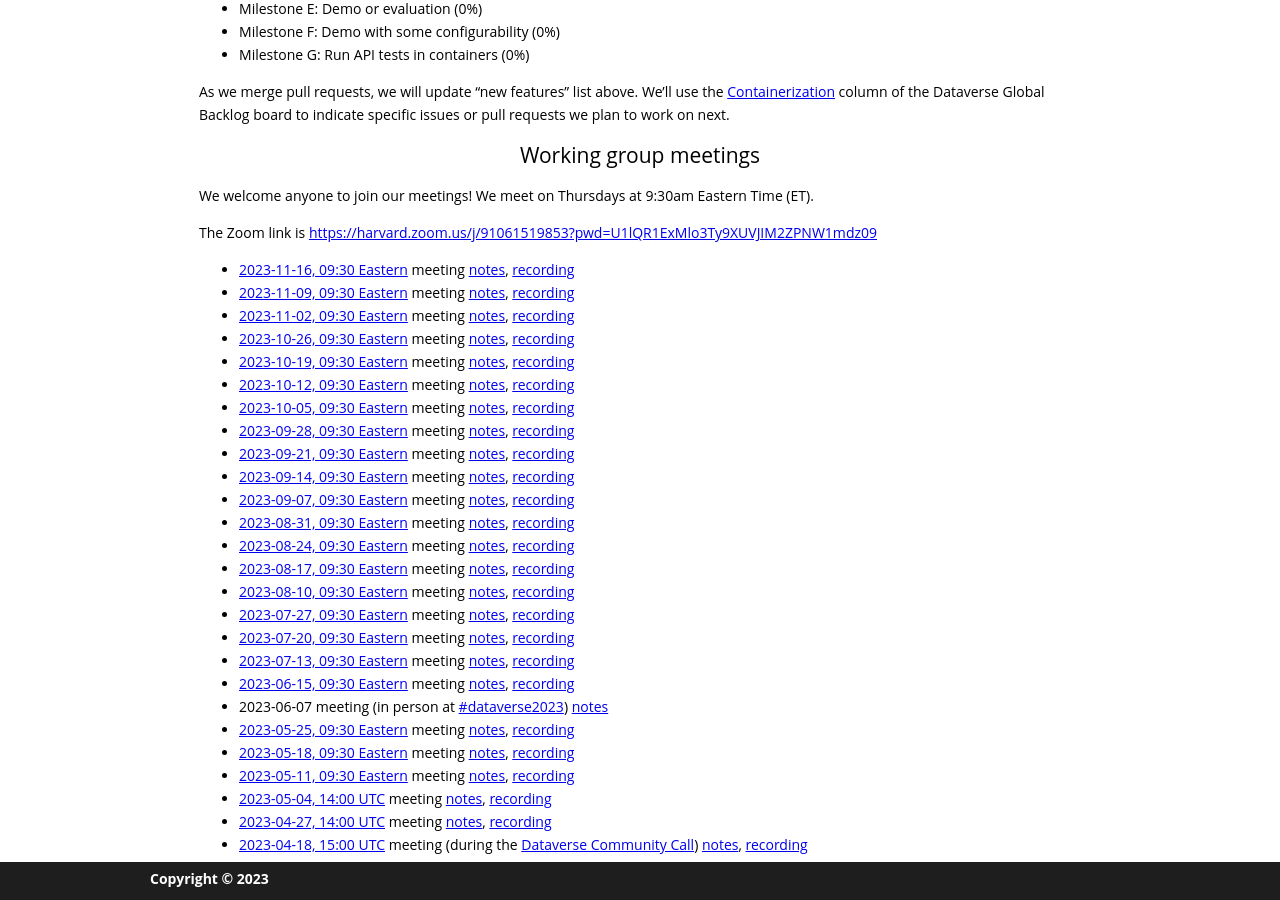
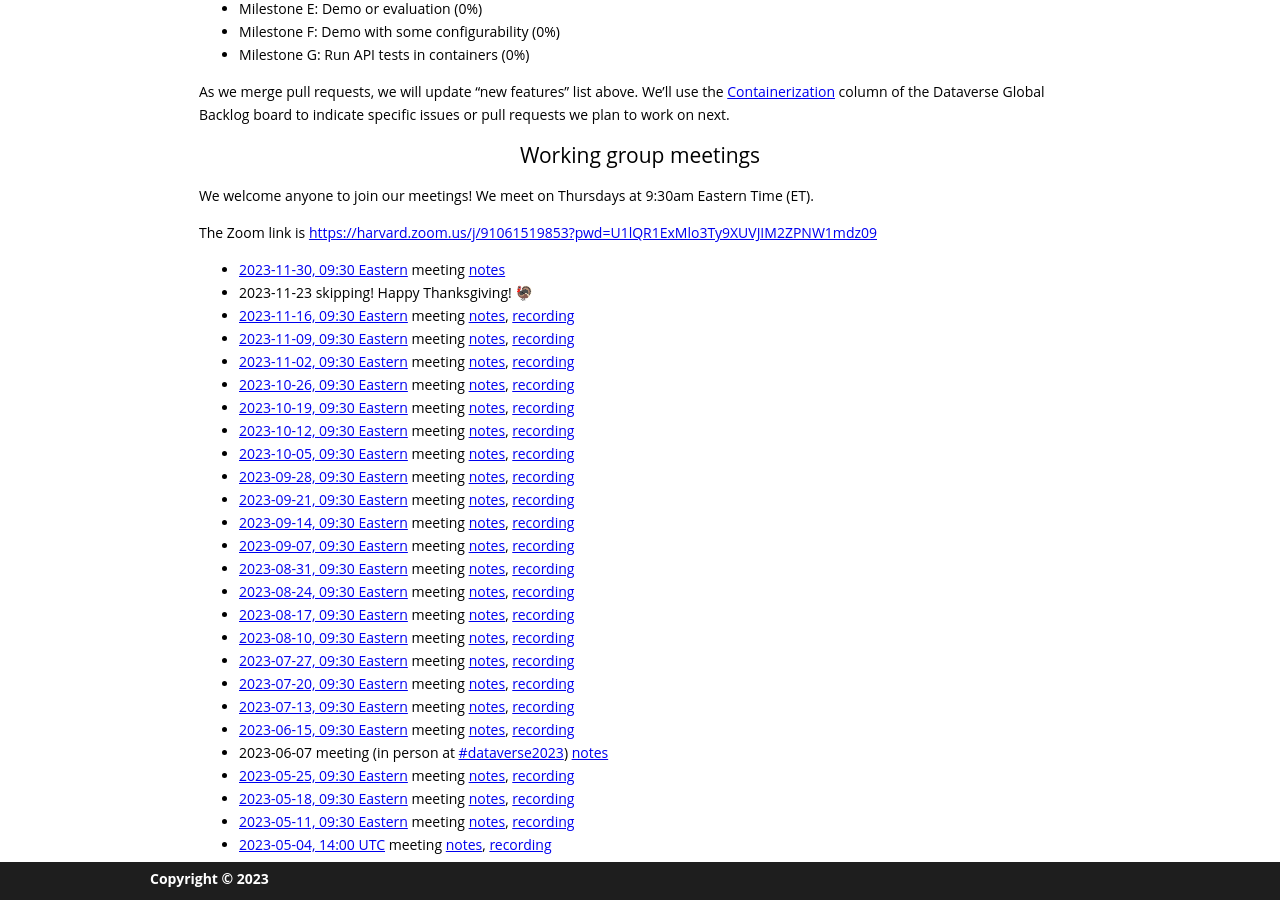
Before and after one commit to gdcc/ct.gdcc.io, a Jekyll site: the page built from index.md, in a window 1280 px wide and 900 px high, scrolled down 1565 px. Built offline with Jekyll 4.4.1, drawn with Linux system fonts in a browser that asks for light colours; our own code applies the rules of GitHub Pages for plain Markdown files.

Commit message:
add next meeting

```diff
--- a/index.md
+++ b/index.md
@@ -57,6 +57,8 @@ We welcome anyone to join our meetings! We meet on Thursdays at 9:30am Eastern T
 
 The Zoom link is <https://harvard.zoom.us/j/91061519853?pwd=U1lQR1ExMlo3Ty9XUVJIM2ZPNW1mdz09>
 
+- [2023-11-30, 09:30 Eastern](https://time.is/compare/0930_30_Nov_2023_in_Boston) meeting [notes](https://docs.google.com/document/d/1V4T2JA8O36PZEDLvnioaR06o7j5B_68cSrS09bte51Q/edit?usp=sharing)
+- 2023-11-23 skipping! Happy Thanksgiving! 🦃
 - [2023-11-16, 09:30 Eastern](https://time.is/compare/0930_16_Nov_2023_in_Boston) meeting [notes](https://docs.google.com/document/d/1ftJAL3zdR9f9v1gCaQuisbntVEaxCceMam2VvtIYzxI/edit?usp=sharing), [recording](https://harvard.zoom.us/rec/share/GhkMWPzbHFkPAtB8sus5bVm67XvjbT-YcbVwK3v1TwyYNe4MuAPOM1rbsxlVOQ7b.AoAn5j1E2g8hrmgS)
 - [2023-11-09, 09:30 Eastern](https://time.is/compare/0930_9_Nov_2023_in_Boston) meeting [notes](https://docs.google.com/document/d/1kDJDldGVQlQ1bx4mf7g1M1HVSnTfCKeE1qepBzGsUrA/edit?usp=sharing), [recording](https://harvard.zoom.us/rec/share/HqZQYeYdmB_yXyzGF4TqbGG7ta3nThvtqnuCtulDJQj5YMmcjk3PUvPVLJaLRykJ.4bUUH8_fenHuLmWa)
 - [2023-11-02, 09:30 Eastern](https://time.is/compare/0930_2_Nov_2023_in_Boston) meeting [notes](https://docs.google.com/document/d/1iE-DHDxWNK6OYNgqnLPo3i6pIH6Danw5rysXL_COjVc/edit?usp=sharing), [recording](https://harvard.zoom.us/rec/share/-s-zXjWpkUUuxOm18BBXcdJk4OsxzWkEj8JJRJ0qUm2I_22QlpMNtJb8es_o1s0E.nFGj85s7iBqiNSsc)
```
